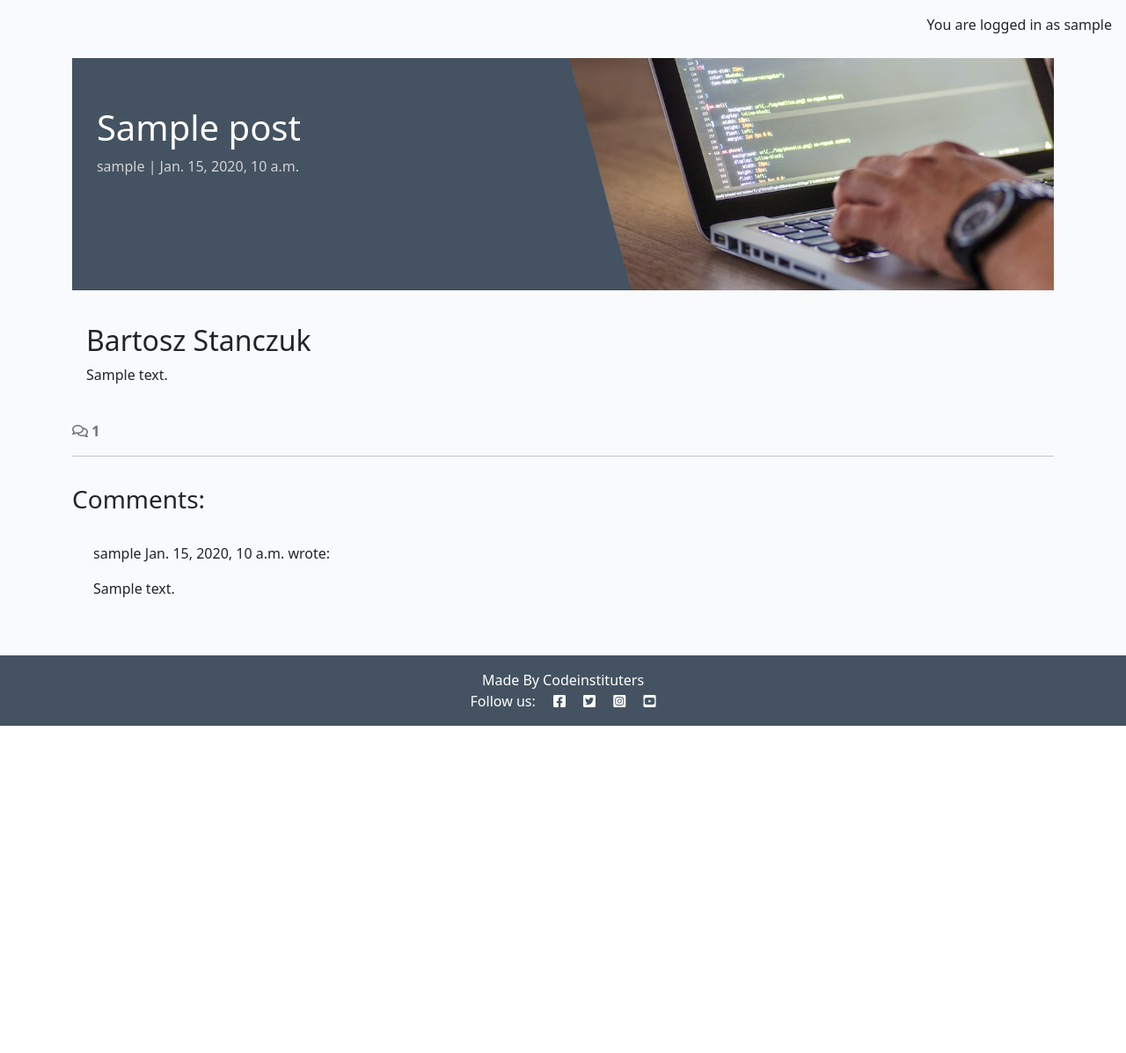
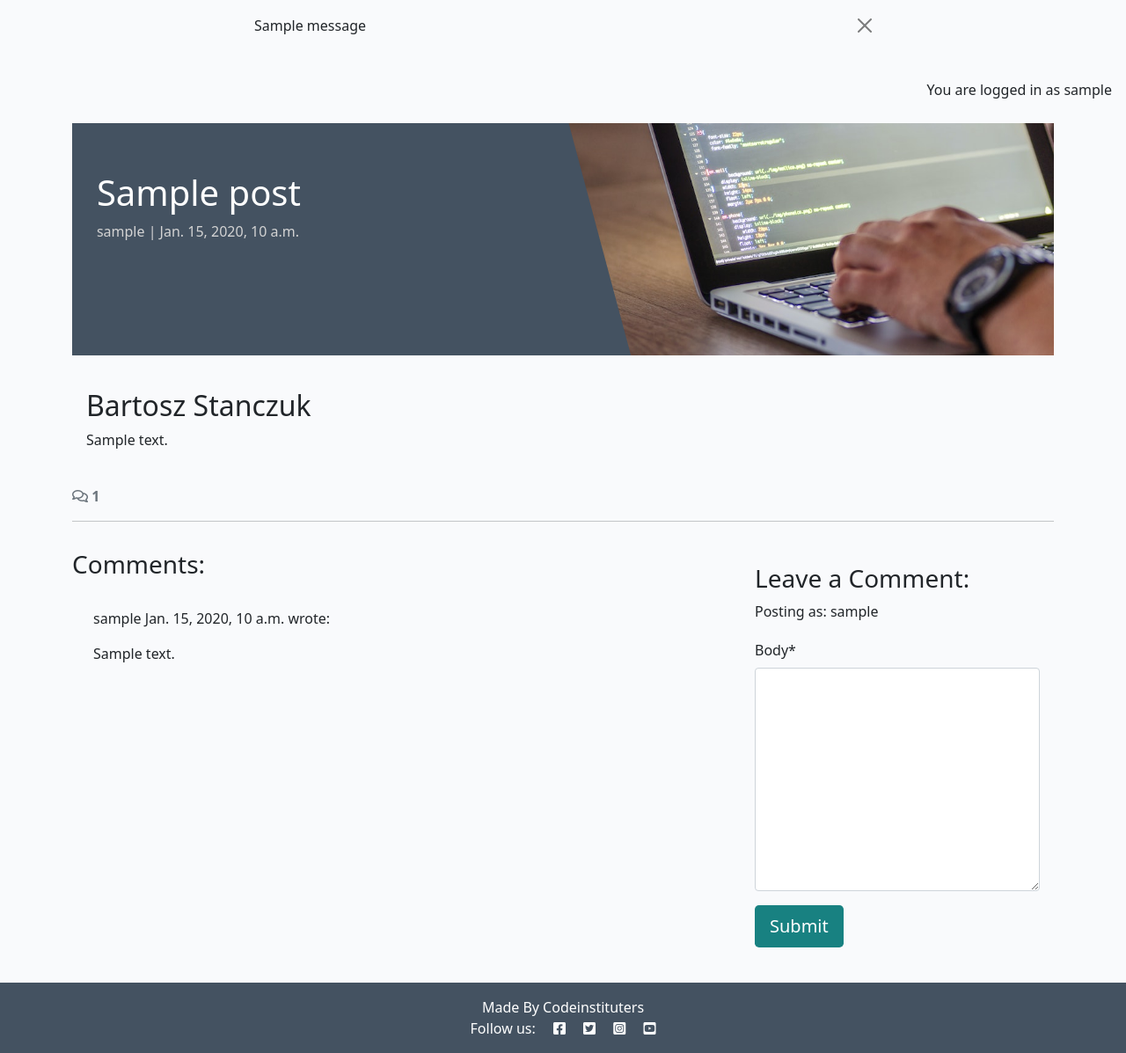
Before and after one commit to Barry1701/django-blog, a Django app: a page that uses templates/base.html in a window 1280 px wide. Shown: the part 60-1257 px from the top of the page at 88% size. Before the commit the page ends 885 px from the top, so only its background shows below. Run offline with Django 4.2, Linux system fonts and the light colour scheme; a user stored in the database is signed in; tables that the repository leaves empty hold one stand-in row (values such as "Sample post"); one stand-in notice (Sample message) is shown; some libraries are stand-ins or nearby versions.

Commit message:
post to the database as an authenticated user without using the admin dashboard

```diff
--- /dev/null
+++ b/blog/forms.py
@@ -0,0 +1,8 @@
+from .models import Comment
+from django import forms
+
+
+class CommentForm(forms.ModelForm):
+    class Meta:
+        model = Comment
+        fields = ('body',)
--- a/blog/templates/blog/post_detail.html
+++ b/blog/templates/blog/post_detail.html
@@ -1,6 +1,8 @@
-{% extends 'base.html' %} {% block content %}
+{% extends 'base.html' %}
 {% load static %}
+{% load crispy_forms_tags %}
 
+{% block content %}
 <div class="masthead">
     <div class="container">
         <div class="row g-0">
@@ -72,6 +74,24 @@
             {% endfor %}
           </div>
         </div>
+        <!--Creating new comments -->
+        <div class="col-md-4 card mb-4 mt-3">
+            <div class="card-body">
+                {% if user.is_authenticated %}
+                <h3>Leave a Comment:</h3>
+                <p>Posting as: {{ user.username }}</p>
+                <form id="commentForm" method="post"
+                    style="margin-top: 1.3em;">
+                    {{ comment_form | crispy }}
+                    {% csrf_token %}
+                    <button id="submitButton" type="submit"
+                    class="btn btn-signup btn-lg">Submit</button>
+                </form>
+                {% else %}
+                <p>Log in to leave a comment</p>
+                {% endif %}
+            </div>
+        </div>
     </div>
 
 
--- a/blog/views.py
+++ b/blog/views.py
@@ -1,6 +1,8 @@
 from django.shortcuts import render, get_object_or_404
 from django.views import generic
+from django.contrib import messages
 from .models import Post
+from .forms import CommentForm
 
 # Create your views here.
 
@@ -29,6 +31,19 @@ def post_detail(request, slug):
     post = get_object_or_404(queryset, slug=slug)
     comments = post.comments.all().order_by("-created_on")
     comment_count = post.comments.filter(approved = True).count()
+    if request.method == "POST":
+        comment_form = CommentForm(data=request.POST)
+        if comment_form.is_valid():
+            comment = comment_form.save(commit=False)
+            comment.author = request.user
+            comment.post = post
+            comment.save()
+            messages.add_message(
+                request, messages.SUCCESS,
+                'Comment submitted and waiting approval'
+            )
+
+    comment_form = CommentForm()
 
     return render(
         request,
@@ -36,5 +51,6 @@ def post_detail(request, slug):
         {'post': post,
         'comments': comments,
         'comment_count': comment_count,
+        'comment_form': comment_form,
         'coder': 'Bartosz Stanczuk'},
     )
--- a/codestar/settings.py
+++ b/codestar/settings.py
@@ -46,6 +46,8 @@ INSTALLED_APPS = [
     'allauth',
     'allauth.account',
     'allauth.socialaccount',
+    'crispy_forms',
+    'crispy_bootstrap5',
     'django_summernote',
     'blog',
     'about',
@@ -56,6 +58,9 @@ INSTALLED_APPS = [
 SITE_ID = 1
 LOGIN_REDIRECT_URL = '/'
 LOGOUT_REDIRECT_URL = '/'
+
+CRISPY_ALLOWED_TEMPLATE_PACKS = "bootstrap5"
+CRISPY_TEMPLATE_PACK = "bootstrap5"
 
 MIDDLEWARE = [
     'django.middleware.security.SecurityMiddleware',
--- a/requirements.txt
+++ b/requirements.txt
@@ -1,7 +1,9 @@
 asgiref==3.7.2
+crispy-bootstrap5==0.7
 dj-database-url==0.5.0
 Django==4.2.11
 django-allauth==0.57.2
+django-crispy-forms==2.1
 django-summernote==0.8.20.0
 gunicorn==20.1.0
 oauthlib==3.2.2
--- a/templates/base.html
+++ b/templates/base.html
@@ -81,6 +81,21 @@
             </div>
         </div>
     </nav>
+    <!-- Display Django Messages -->
+    <div class="container">
+        <div class="row">
+            <div class="col-md-8 offset-md-2">
+                {% for message in messages %}
+                <div class="alert {{ message.tags }} alert-dismissible
+                    fade show" id="msg" role="alert">
+                    {{ message | safe }}
+                    <button type="button" class="btn-close"
+                    data-bs-dismiss="alert" aria-label="Close"></button>
+                </div>
+                {% endfor %}
+            </div>
+        </div>
+    </div>
 
     <main class="flex-shrink-0 main-bg">
         {% if user.is_authenticated %}
```
